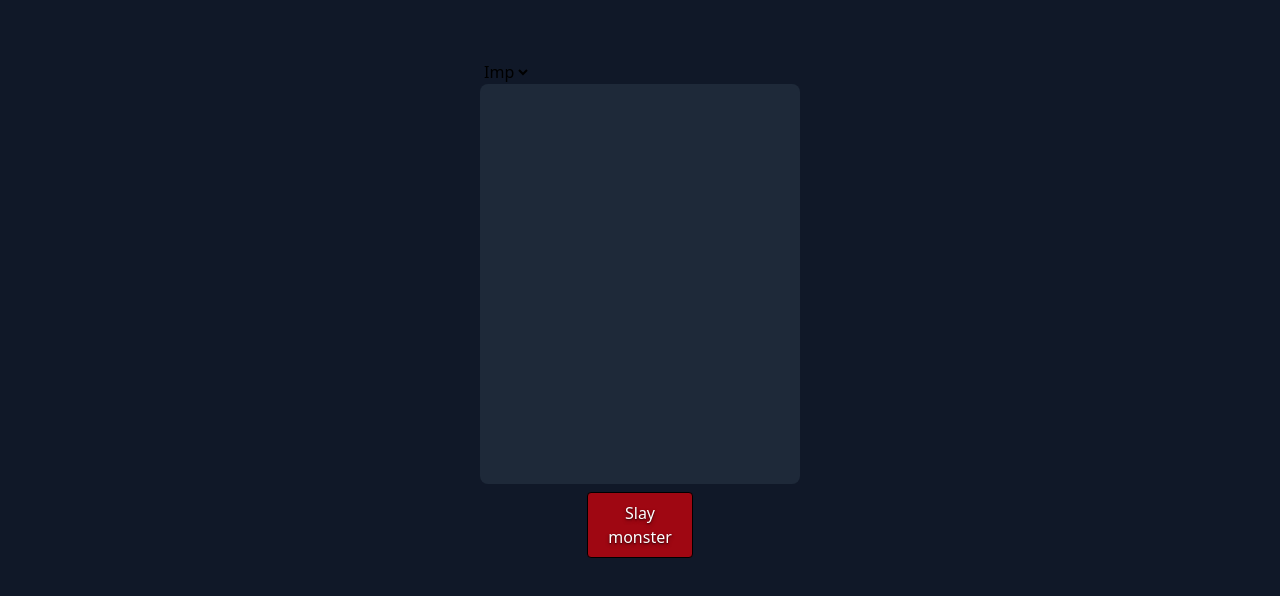
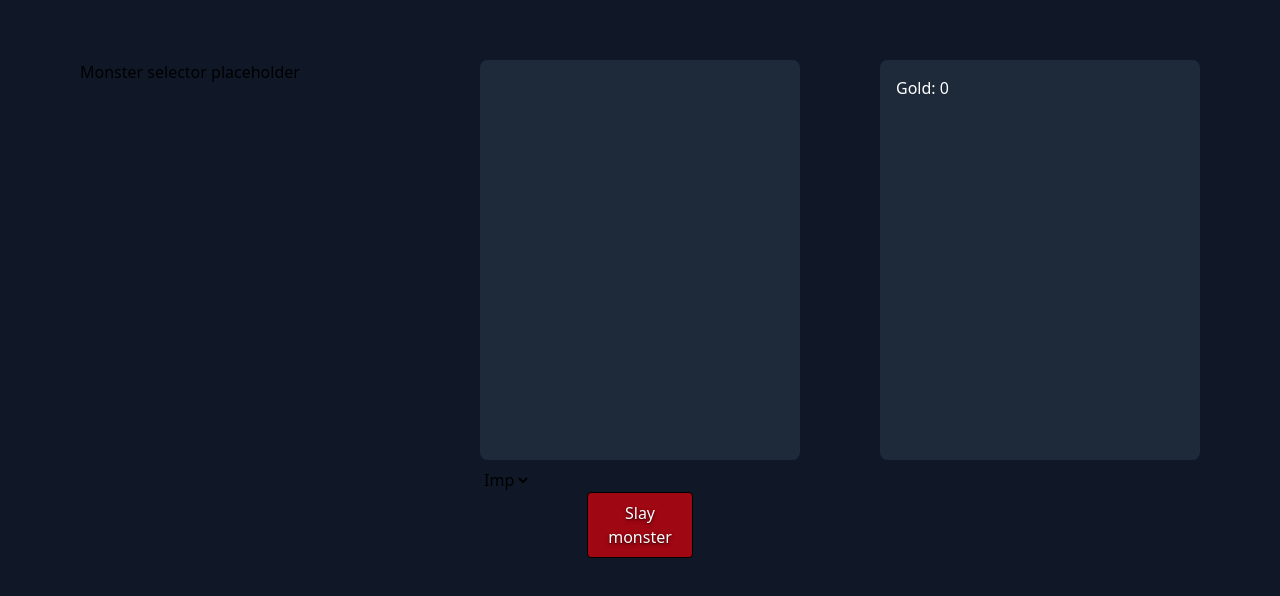
Before and after one commit to sivanmah/loot-explosion-idle, a React (Vite) app: page / in a window 1280 px wide. Shown: the part 140-736 px from the top of the page. Built offline with nearby package versions, Linux system fonts and the light colour scheme.

Commit message:
implemented inventory with basic gold counter

```diff
--- a/src/App.tsx
+++ b/src/App.tsx
@@ -1,12 +1,34 @@
 import { useState } from "react";
 import LootDrops from "./LootDrops";
+import Inventory from "./Inventory";
+import type { CurrencyState, Item } from "./types";
 
 function App() {
   const [summonLeveL, setSummonLevel] = useState(1);
+  const [currency, setCurrency] = useState<CurrencyState>({
+    gold: 0,
+  });
+  function handleItemPickup(item: Item) {
+    // Update currency based on item type
+    if (item.type === "currency") {
+      setCurrency((prev) => ({
+        ...prev,
+        [item.id]: (prev[item.id] ?? 0) + 1,
+      }));
+    }
+  }
+
   return (
-    <div className="h-screen w-screen bg-gray-900 flex justify-center items-center">
+    <div className="h-screen w-screen bg-gray-900 flex justify-evenly items-center">
+      <div className="w-1/4 h-1/2">Monster selector placeholder</div>
       <div className="w-1/4 h-1/2">
-        <LootDrops summonLevel={summonLeveL} />
+        <LootDrops
+          summonLevel={summonLeveL}
+          onItemPickup={(item) => handleItemPickup(item)}
+        />
+      </div>
+      <div className="w-1/4 h-1/2">
+        <Inventory currency={currency} />
       </div>
     </div>
   );
--- /dev/null
+++ b/src/Inventory.tsx
@@ -0,0 +1,11 @@
+import type { CurrencyState } from "./types";
+
+export default function Inventory({ currency }: { currency: CurrencyState }) {
+  return (
+    <div className="h-full w-full bg-gray-800 p-4 rounded-lg ">
+      <div className="h-1/6">
+        <h2 className="text-white ">Gold: {currency.gold}</h2>
+      </div>
+    </div>
+  );
+}
--- a/src/LootDrops.tsx
+++ b/src/LootDrops.tsx
@@ -8,10 +8,13 @@ import { v4 as uuidv4 } from "uuid";
 
 interface LootDropsProps {
   summonLevel: number;
+  onItemPickup: (item: Item) => void;
 }
 
-export default function LootDrops({ summonLevel }: LootDropsProps) {
-  const [pickedUpItems, setPickedUpItems] = useState<Set<number>>(new Set());
+export default function LootDrops({
+  summonLevel,
+  onItemPickup,
+}: LootDropsProps) {
   const [groundItems, setGroundItems] = useState<GroundItem[]>([]);
   const [enemy, setEnemy] = useState<Enemy>(enemies.imp);
 
@@ -43,6 +46,7 @@ export default function LootDrops({ summonLevel }: LootDropsProps) {
       const newGroundItems = prev.filter((item) => item.pickedUp === false);
       while (i < currencyDrops) {
         newGroundItems.push({
+          // use uuid to differentiate items when picking same type up
           id: uuidv4(),
           itemId: items.gold.id,
           name: items.gold.name,
@@ -55,11 +59,16 @@ export default function LootDrops({ summonLevel }: LootDropsProps) {
     });
   };
 
-  const pickupItem = (id: string) => {
-    console.log(id);
+  const pickupItem = (id: string, itemId: string) => {
     setGroundItems((prev) =>
-      prev.map((item) => (item.id === id ? { ...item, pickedUp: true } : item))
+      prev.map((item) => {
+        if (item.id === id && !item.pickedUp) {
+          return { ...item, pickedUp: true };
+        }
+        return item;
+      })
     );
+    onItemPickup(items[itemId]);
   };
 
   function handleEnemySelect(enemy: Enemy) {}
@@ -78,16 +87,13 @@ export default function LootDrops({ summonLevel }: LootDropsProps) {
           }
         }
       `}</style>
-      <EnemySelect
-        summonLevel={summonLevel}
-        onEnemySelect={(enemy) => handleEnemySelect(enemy)}
-      />
+
       <div className="relative h-full bg-gray-800 rounded-lg flex items-center justify-center space-y- p-2 overflow-y-hidden">
         <div className="flex flex-wrap justify-center gap-1">
           {groundItems.map((item) => (
             <button
               key={item.id}
-              onClick={() => pickupItem(item.id)}
+              onClick={() => pickupItem(item.id, item.itemId)}
               className={`px-3 py-1 bg-gray-950 ${
                 rarityColors[item.rarity]
               } text-sm font-semibold transform transition-all duration-100 hover:scale-110 hover:shadow-lg cursor-pointer
@@ -99,6 +105,10 @@ export default function LootDrops({ summonLevel }: LootDropsProps) {
         </div>
       </div>
       <div className="pt-2">
+        <EnemySelect
+          summonLevel={summonLevel}
+          onEnemySelect={(enemy) => handleEnemySelect(enemy)}
+        />
         <Summoner onMonsterSlay={() => generateItems()} />
       </div>
     </div>
--- a/src/data/items.ts
+++ b/src/data/items.ts
@@ -2,7 +2,7 @@ import type { Item, Items } from "../types";
 import enemies from "./enemies";
 
 const gold: Item = {
-  id: 1,
+  id: "gold",
   name: "Gold",
   type: "currency",
   rarity: "common",
--- a/src/types.ts
+++ b/src/types.ts
@@ -12,7 +12,7 @@ export type Enemies = {
 };
 
 export interface Item {
-  id: number;
+  id: string;
   name: string;
   type: "currency" | "equipment";
   rarity: "common" | "rare" | "epic" | "legendary";
@@ -28,8 +28,12 @@ export interface Items {
 
 export interface GroundItem {
   id: string;
-  itemId: number;
+  itemId: string;
   name: string;
   rarity: Item["rarity"];
   pickedUp: boolean;
 }
+
+export interface CurrencyState {
+  [key: keyof Items]: number;
+}
```
